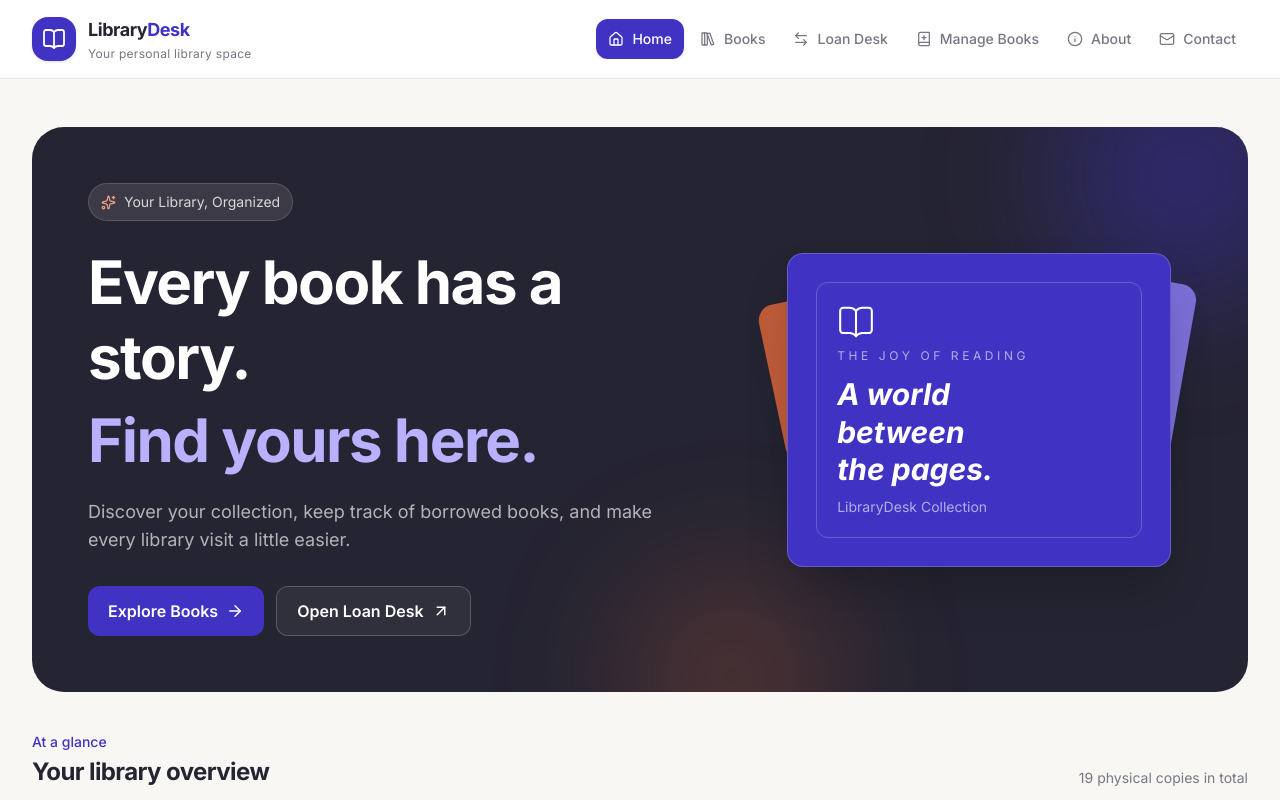
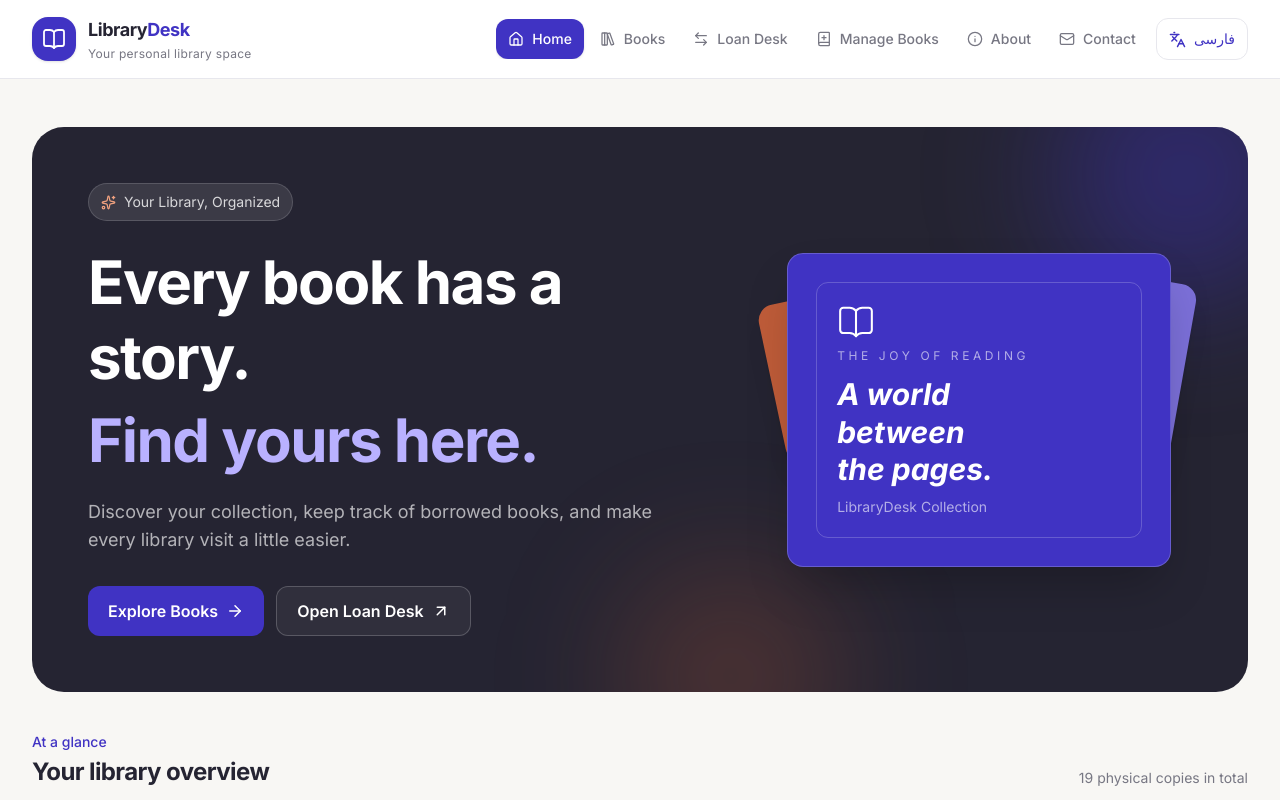
Before and after one commit to aminrasooli2007-svg/library-loan-desk, a React (Vite) app: page / in a window 1280 px wide. Shown: the top 800 px of the page. Built offline with nearby package versions, Linux system fonts and the light colour scheme.

Commit message:
Add English and Persian language switcher

```diff
--- a/src/App.jsx
+++ b/src/App.jsx
@@ -8,7 +8,9 @@ import {
   BookPlus,
   Info,
   Mail,
+  Languages,
 } from "lucide-react";
+
 import Home from "./pages/Home";
 import Books from "./pages/Books";
 import LoanDesk from "./pages/LoanDesk";
@@ -16,30 +18,35 @@ import ManageBooks from "./pages/ManageBooks";
 import About from "./pages/About";
 import Contact from "./pages/Contact";
 import { BooksProvider } from "./context/BooksContext";
+import {
+  LanguageProvider,
+  useLanguage,
+} from "./i18n/LanguageContext";
 
 const navItems = [
-  { to: "/", label: "Home", icon: House, end: true },
-  { to: "/books", label: "Books", icon: LibraryBig },
-  { to: "/loans", label: "Loan Desk", icon: ArrowLeftRight },
-  { to: "/manage-books", label: "Manage Books", icon: BookPlus },
-  { to: "/about", label: "About", icon: Info },
-  { to: "/contact", label: "Contact", icon: Mail },
+  { to: "/", key: "home", icon: House, end: true },
+  { to: "/books", key: "books", icon: LibraryBig },
+  { to: "/loans", key: "loanDesk", icon: ArrowLeftRight },
+  { to: "/manage-books", key: "manageBooks", icon: BookPlus },
+  { to: "/about", key: "about", icon: Info },
+  { to: "/contact", key: "contact", icon: Mail },
 ];
 
-function App() {
+function AppContent() {
+  const { language, t, toggleLanguage } = useLanguage();
+
   return (
-    <BooksProvider>
     <BrowserRouter>
-        <div className="min-h-screen bg-[#F8F7F4] text-[#252432]">
+      <div
+        className="min-h-screen bg-[#F8F7F4] text-[#252432]"
+        dir={language === "fa" ? "rtl" : "ltr"}
+      >
         <header className="sticky top-0 z-50 border-b border-[#E7E7ED] bg-white/95 backdrop-blur-md">
           <nav
             aria-label="Main navigation"
             className="mx-auto flex max-w-7xl flex-col gap-4 px-5 py-4 sm:px-8 lg:flex-row lg:items-center lg:justify-between"
           >
-              <NavLink
-                to="/"
-                className="group flex w-fit items-center gap-3"
-              >
+            <NavLink to="/" className="group flex w-fit items-center gap-3">
               <span className="flex h-11 w-11 items-center justify-center rounded-2xl bg-[#4033C3] text-white shadow-sm transition group-hover:-rotate-3 group-hover:scale-105">
                 <BookOpen size={24} strokeWidth={1.8} />
               </span>
@@ -49,14 +56,16 @@ function App() {
                   Library
                   <span className="text-[#4033C3]">Desk</span>
                 </span>
+
                 <span className="mt-0.5 block text-xs tracking-wide text-[#777783]">
-                    Your personal library space
+                  {t("tagline")}
                 </span>
               </span>
             </NavLink>
 
+            <div className="flex flex-wrap items-center gap-2">
               <div className="flex gap-1 overflow-x-auto pb-1 lg:pb-0">
-                {navItems.map(({ to, label, icon: Icon, end }) => (
+                {navItems.map(({ to, key, icon: Icon, end }) => (
                   <NavLink
                     key={to}
                     to={to}
@@ -70,13 +79,25 @@ function App() {
                     }
                   >
                     <Icon size={16} strokeWidth={1.9} />
-                    <span>{label}</span>
+                    <span>{t(key)}</span>
                   </NavLink>
                 ))}
+              </div>
+
+              <button
+                type="button"
+                onClick={toggleLanguage}
+                className="flex shrink-0 items-center justify-center gap-2 rounded-xl border border-[#E7E7ED] bg-white px-3 py-2.5 text-sm font-semibold text-[#4033C3] transition hover:bg-[#F0EFFD]"
+                aria-label="Change language"
+              >
+                <Languages size={17} />
+                <span>{t("language")}</span>
+              </button>
             </div>
           </nav>
         </header>
 
+        <main>
           <Routes>
             <Route path="/" element={<Home />} />
             <Route path="/books" element={<Books />} />
@@ -85,19 +106,31 @@ function App() {
             <Route path="/about" element={<About />} />
             <Route path="/contact" element={<Contact />} />
           </Routes>
+        </main>
 
         <footer className="border-t border-[#E7E7ED] bg-white">
           <div className="mx-auto flex max-w-7xl flex-col gap-2 px-5 py-6 text-sm text-[#777783] sm:flex-row sm:items-center sm:justify-between sm:px-8">
             <p className="font-medium text-[#252432]">
-                <span className="text-[#4033C3]">LibraryDesk</span> — Every
-                book has a story.
+              <span className="text-[#4033C3]">LibraryDesk</span>
+              {" — "}
+              {t("footer")}
             </p>
-              <p>Library Loan Desk · Student Project</p>
+
+            <p>{t("project")}</p>
           </div>
         </footer>
       </div>
     </BrowserRouter>
+  );
+}
+
+function App() {
+  return (
+    <LanguageProvider>
+      <BooksProvider>
+        <AppContent />
       </BooksProvider>
+    </LanguageProvider>
   );
 }
 
--- a/src/i18n/LanguageContext.jsx
+++ b/src/i18n/LanguageContext.jsx
@@ -1,7 +1,7 @@
 
-import { createContext, useContext, useState, useEffect } from "react";
+import { createContext, useContext, useEffect, useState } from "react";
 
-const LanguageContext = createContext();
+const LanguageContext = createContext(null);
 
 const translations = {
   en: {
@@ -32,30 +32,38 @@ const translations = {
 
 export function LanguageProvider({ children }) {
   const [language, setLanguage] = useState(() => {
-    return localStorage.getItem("library-language") || "en";
+    const savedLanguage = localStorage.getItem("library-language");
+    return savedLanguage === "fa" ? "fa" : "en";
   });
 
   useEffect(() => {
     document.documentElement.lang = language;
     document.documentElement.dir = language === "fa" ? "rtl" : "ltr";
+
     localStorage.setItem("library-language", language);
   }, [language]);
 
-  const t = (key) => translations[language][key] || key;
+  const t = (key) => translations[language][key] ?? key;
 
   const toggleLanguage = () => {
-    setLanguage((current) => (current === "en" ? "fa" : "en"));
+    setLanguage((currentLanguage) =>
+      currentLanguage === "en" ? "fa" : "en"
+    );
   };
 
   return (
-    <LanguageContext.Provider
-      value={{ language, t, toggleLanguage }}
-    >
+    <LanguageContext.Provider value={{ language, t, toggleLanguage }}>
       {children}
     </LanguageContext.Provider>
   );
 }
 
 export function useLanguage() {
-  return useContext(LanguageContext);
+  const context = useContext(LanguageContext);
+
+  if (!context) {
+    throw new Error("useLanguage must be used within LanguageProvider");
+  }
+
+  return context;
 }
```
Lines whose indentation alone changed are shown as unchanged.
